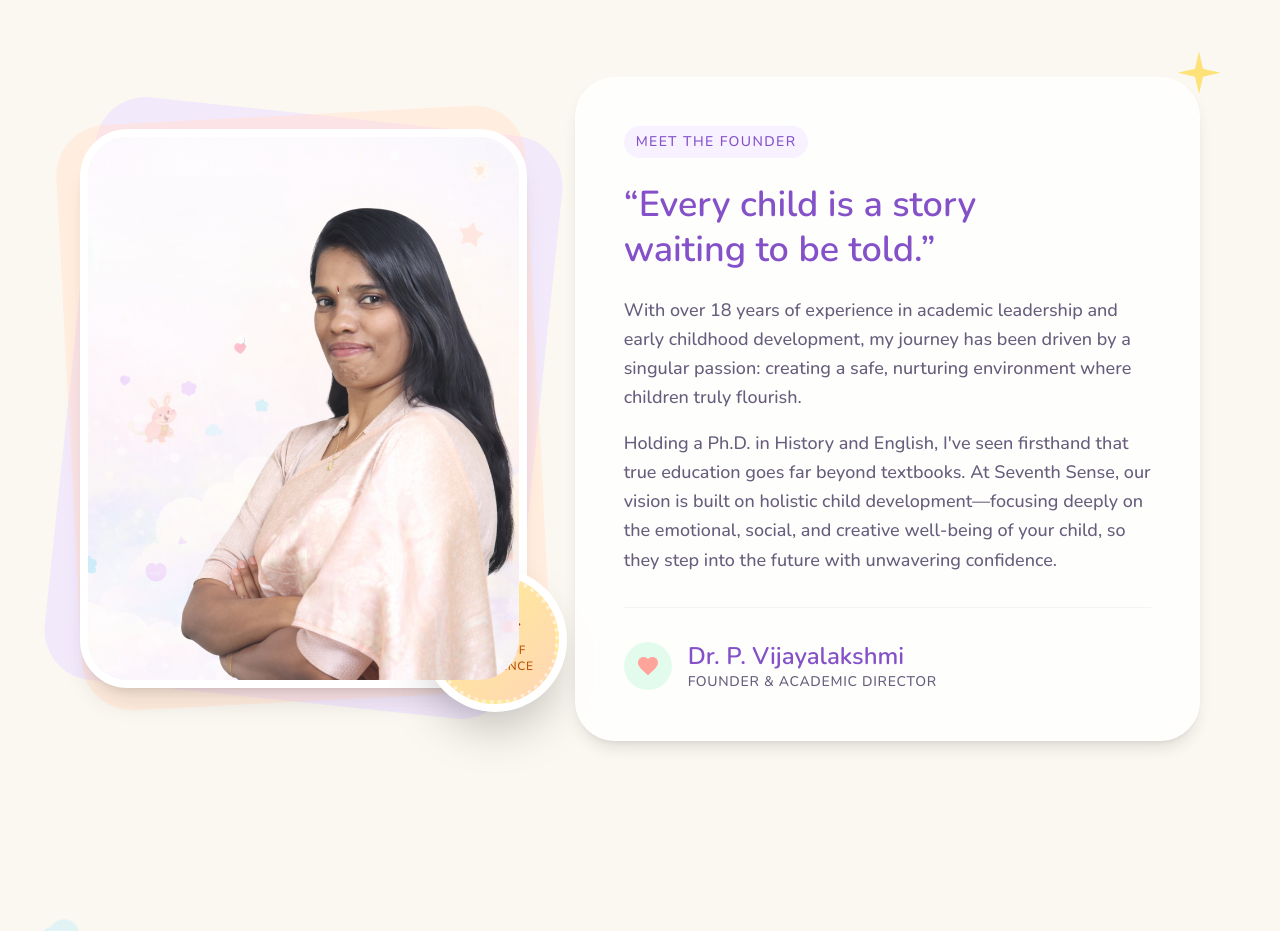
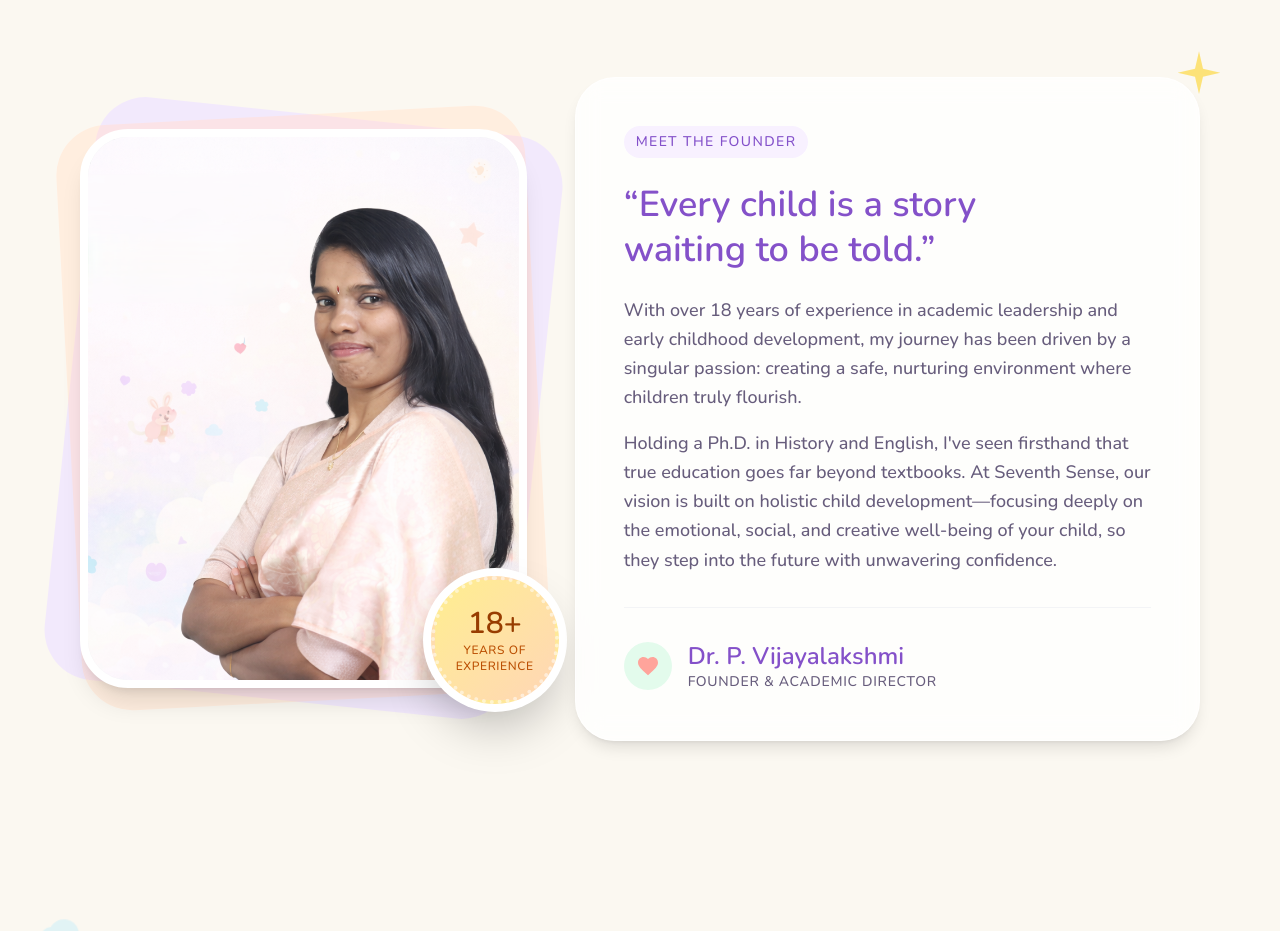
Before and after one commit to retechify/seventh-sence-school, a Next.js app: page / in a window 1280 px wide. Shown: the part 3560-4491 px from the top of the page. Built offline with nearby package versions, Linux system fonts and the light colour scheme.

Commit message:
fix: FounderSection layering issue - ensure experience badge is on top of image border

```diff
--- a/components/home/founder-section.tsx
+++ b/components/home/founder-section.tsx
@@ -21,7 +21,7 @@ export function FounderSection() {
               <div className="absolute inset-0 bg-lavender/40 rounded-[3rem] rotate-6 scale-105 -z-10" />
               <div className="absolute inset-0 bg-peach/30 rounded-[3rem] -rotate-3 scale-105 -z-10" />
 
-              <div className="relative rounded-[3rem] overflow-hidden aspect-[4/5] border-8 border-white shadow-xl bg-gray-100 flex items-center justify-center">
+              <div className="relative rounded-[3rem] overflow-hidden aspect-[4/5] border-8 border-white shadow-xl bg-gray-100 flex items-center justify-center z-10">
                 {/* Fallback pattern if image is missing */}
                 <div className="absolute inset-0 opacity-10" style={{ backgroundImage: 'radial-gradient(circle at 2px 2px, black 1px, transparent 0)', backgroundSize: '24px 24px' }}></div>
                 <img
@@ -40,7 +40,7 @@ export function FounderSection() {
                 whileInView={{ scale: 1 }}
                 viewport={{ once: true }}
                 transition={{ delay: 0.4, type: "spring" }}
-                className="absolute -bottom-6 -right-6 md:-right-10 bg-white rounded-full p-2 shadow-2xl"
+                className="absolute -bottom-6 -right-6 md:-right-10 bg-white rounded-full p-2 shadow-2xl z-20"
               >
                 <div className="bg-gradient-to-br from-soft-yellow to-peach rounded-full w-32 h-32 flex flex-col items-center justify-center p-2 text-center border-4 border-dotted border-white/50 relative overflow-hidden">
                   <div className="absolute inset-0 opacity-20 grain-texture mix-blend-overlay"></div>
```
Also changed, not shown: 1 other file (tests, documents, lock files or other folders).
